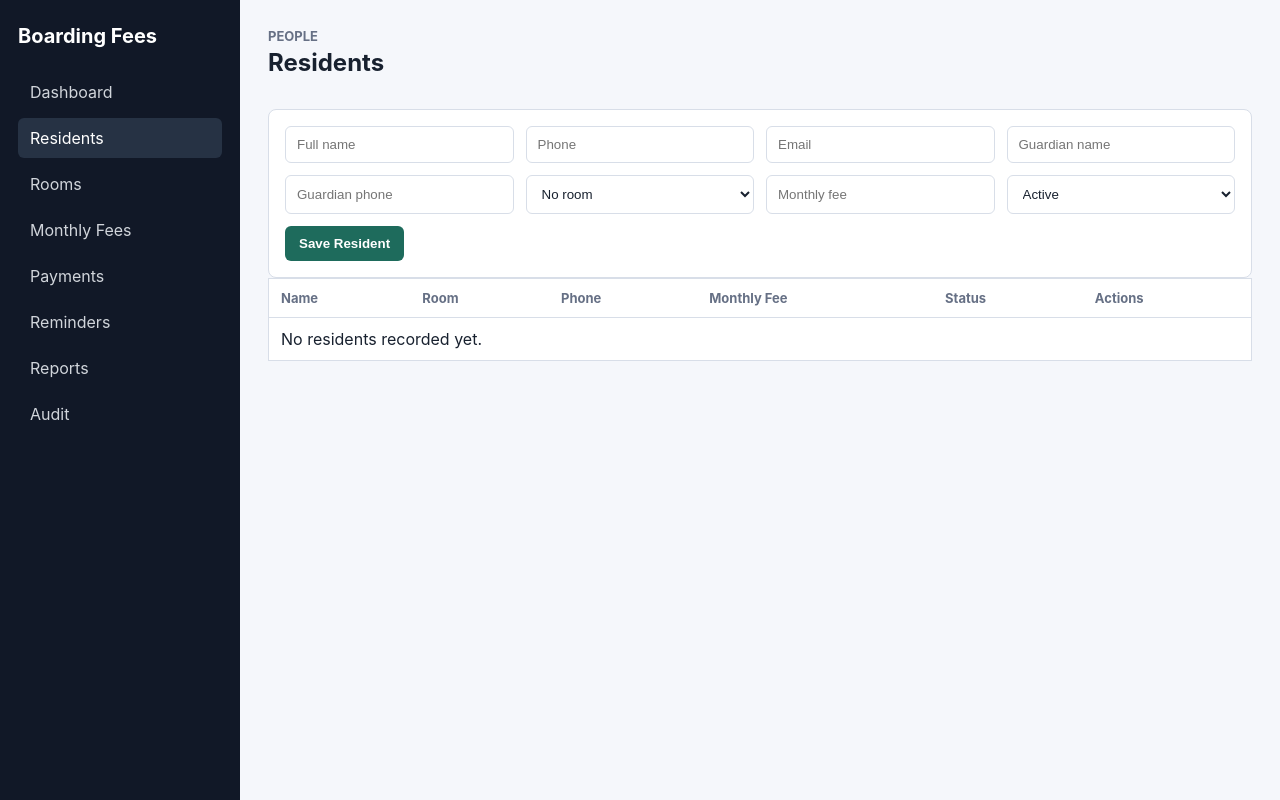
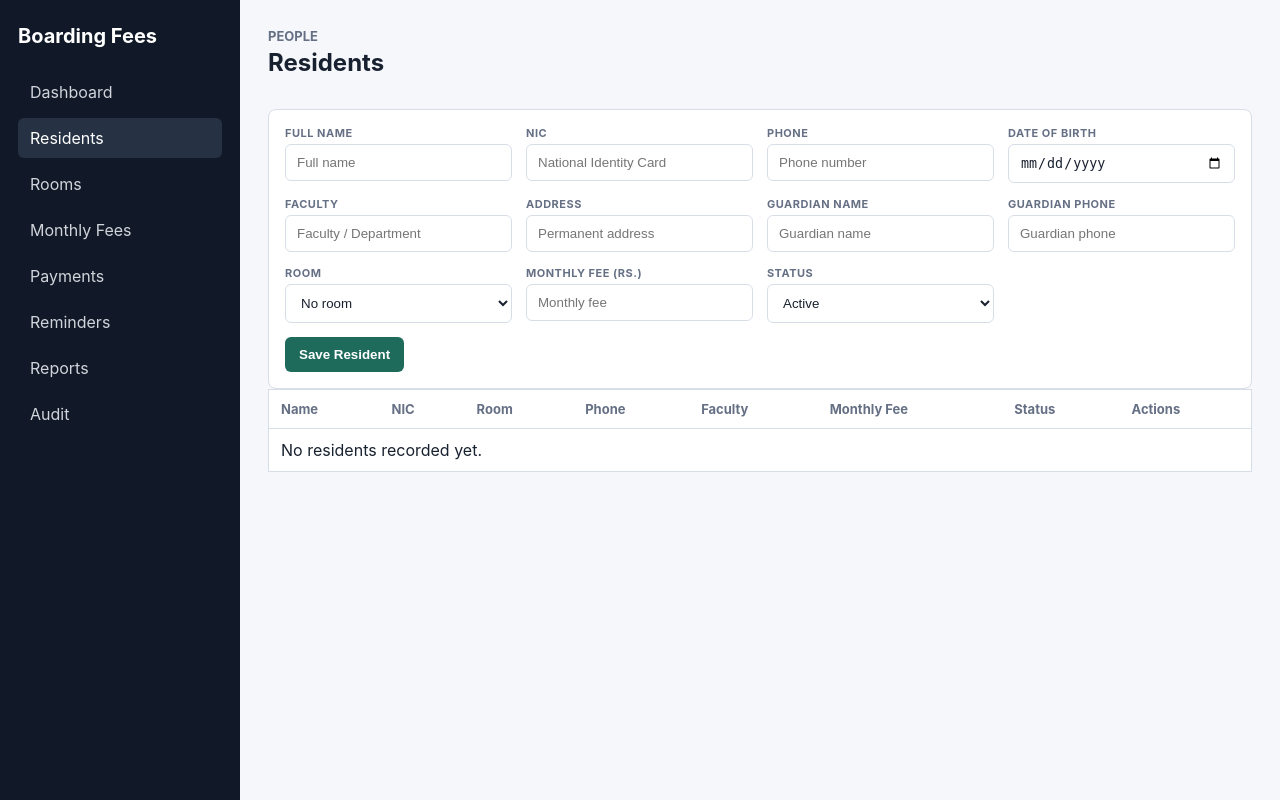
Before and after one commit to chaniru2004/Boarding-Fee-Management-System, a Flask app: page /residents in a window 1280 px wide. Run offline with Flask 3, Linux system fonts and the light colour scheme; data that the repository does not hold is empty; some libraries are stand-ins or nearby versions.

Commit message:
Add resident DOB, NIC, address, faculty; add room edit/delete and fee edit options

```diff
--- a/app.py
+++ b/app.py
@@ -173,35 +173,26 @@ def create_app(test_config: dict | None = None) -> Flask:
         if request.method == "POST":
 
             g.db.execute(
-
                 """
-
-                INSERT INTO residents (full_name, phone, email, guardian_name, guardian_phone, room_id, monthly_fee, status)
-
-                VALUES (%s, %s, %s, %s, %s, %s, %s, %s)
-
+                INSERT INTO residents (
+                    full_name, phone, nic, date_of_birth, address, faculty,
+                    guardian_name, guardian_phone, room_id, monthly_fee, status
+                )
+                VALUES (%s, %s, %s, %s, %s, %s, %s, %s, %s, %s, %s)
                 """,
-
                 (
-
                     request.form["full_name"].strip(),
-
                     request.form.get("phone", "").strip(),
-
-                    request.form.get("email", "").strip(),
-
+                    request.form.get("nic", "").strip(),
+                    request.form.get("date_of_birth") or None,
+                    request.form.get("address", "").strip(),
+                    request.form.get("faculty", "").strip(),
                     request.form.get("guardian_name", "").strip(),
-
                     request.form.get("guardian_phone", "").strip(),
-
                     value_or_none(request.form.get("room_id")),
-
                     decimal_string(request.form.get("monthly_fee", "0")),
-
                     request.form.get("status", "Active"),
-
                 ),
-
             )
 
             g.db.commit()
@@ -239,41 +230,26 @@ def create_app(test_config: dict | None = None) -> Flask:
         if request.method == "POST":
 
             g.db.execute(
-
                 """
-
                 UPDATE residents
-
-                SET full_name = %s, phone = %s, email = %s, guardian_name = %s, guardian_phone = %s,
-
-                    room_id = %s, monthly_fee = %s, status = %s
-
+                SET full_name = %s, phone = %s, nic = %s, date_of_birth = %s, address = %s, faculty = %s,
+                    guardian_name = %s, guardian_phone = %s, room_id = %s, monthly_fee = %s, status = %s
                 WHERE id = %s
-
                 """,
-
                 (
-
                     request.form["full_name"].strip(),
-
                     request.form.get("phone", "").strip(),
-
-                    request.form.get("email", "").strip(),
-
+                    request.form.get("nic", "").strip(),
+                    request.form.get("date_of_birth") or None,
+                    request.form.get("address", "").strip(),
+                    request.form.get("faculty", "").strip(),
                     request.form.get("guardian_name", "").strip(),
-
                     request.form.get("guardian_phone", "").strip(),
-
                     value_or_none(request.form.get("room_id")),
-
                     decimal_string(request.form.get("monthly_fee", "0")),
-
                     request.form.get("status", "Active"),
-
                     resident_id,
-
                 ),
-
             )
 
             g.db.commit()
@@ -371,6 +347,44 @@ def create_app(test_config: dict | None = None) -> Flask:
 
         return render_template("rooms.html", active="rooms", rooms=rows)
 
+    @app.route("/rooms/<int:room_id>/edit", methods=["GET", "POST"])
+    def edit_room(room_id: int):
+        room = get_one("SELECT * FROM rooms WHERE id = %s", (room_id,))
+        if request.method == "POST":
+            room_number = request.form["room_number"].strip()
+            floor = request.form.get("floor", "").strip()
+            capacity = int(request.form.get("capacity") or 1)
+            notes = request.form.get("notes", "").strip()
+            g.db.execute(
+                """
+                UPDATE rooms
+                SET room_number = %s, floor = %s, capacity = %s, notes = %s
+                WHERE id = %s
+                """,
+                (room_number, floor, capacity, notes, room_id),
+            )
+            log_audit("UPDATE", "rooms", str(room_id), room["room_number"], f"Updated room {room_number}")
+            g.db.commit()
+            flash(f"Room '{room_number}' updated successfully.", "success")
+            return redirect(url_for("rooms"))
+
+        occupied_count = g.db.execute(
+            "SELECT COUNT(*) AS count FROM residents WHERE room_id = %s AND status = 'Active'",
+            (room_id,),
+        ).fetchone()["count"]
+        return render_template("room_form.html", active="rooms", room=room, occupied=occupied_count)
+
+    @app.route("/rooms/<int:room_id>/delete", methods=["POST"])
+    def delete_room(room_id: int):
+        room = get_one("SELECT * FROM rooms WHERE id = %s", (room_id,))
+        with g.db.cursor() as cur:
+            cur.execute("UPDATE residents SET room_id = NULL WHERE room_id = %s", (room_id,))
+            cur.execute("DELETE FROM rooms WHERE id = %s", (room_id,))
+        log_audit("DELETE", "rooms", str(room_id), room["room_number"], "Deleted room; unassigned associated residents")
+        g.db.commit()
+        flash(f"Room '{room['room_number']}' deleted successfully.", "success")
+        return redirect(url_for("rooms"))
+
     @app.route("/fees", methods=["GET", "POST"])
 
     def fees():
@@ -410,6 +424,37 @@ def create_app(test_config: dict | None = None) -> Flask:
         refresh_all_statuses(month)
 
         return render_template("fees.html", active="fees", month=month, fees=fee_rows(month))
+
+    @app.route("/fees/<int:fee_id>/edit", methods=["GET", "POST"])
+    def edit_fee(fee_id: int):
+        fee = get_one(
+            """
+            SELECT mf.*, r.full_name, r.phone, r.nic, rooms.room_number
+            FROM monthly_fees mf
+            JOIN residents r ON r.id = mf.resident_id
+            LEFT JOIN rooms ON rooms.id = r.room_id
+            WHERE mf.id = %s
+            """,
+            (fee_id,),
+        )
+        if request.method == "POST":
+            due_date = request.form["due_date"].strip()
+            amount_due = decimal_string(request.form.get("amount_due", "0"))
+            before_val = f"Due: {fee['amount_due']}, Due Date: {fee['due_date']}"
+            after_val = f"Due: {amount_due}, Due Date: {due_date}"
+
+            g.db.execute(
+                "UPDATE monthly_fees SET due_date = %s, amount_due = %s WHERE id = %s",
+                (due_date, amount_due, fee_id),
+            )
+            g.db.commit()
+            update_fee_status(fee_id)
+            log_audit("UPDATE", "monthly_fees", str(fee_id), before_val, after_val)
+            g.db.commit()
+            flash(f"Fee for '{fee['full_name']}' ({fee['month']}) updated successfully.", "success")
+            return redirect(url_for("fees", month=fee["month"]))
+
+        return render_template("fee_form.html", active="fees", fee=fee)
 
     @app.route("/payments", methods=["GET", "POST"])
 
@@ -636,7 +681,7 @@ def create_app(test_config: dict | None = None) -> Flask:
         refresh_all_statuses(month)
         rows = g.db.execute(
             """
-            SELECT mf.*, r.full_name, r.phone, r.email, rooms.room_number
+            SELECT mf.*, r.full_name, r.phone, r.nic, rooms.room_number
             FROM monthly_fees mf
             JOIN residents r ON r.id = mf.resident_id
             LEFT JOIN rooms ON rooms.id = r.room_id
@@ -771,7 +816,13 @@ def init_db() -> None:
 
                 phone TEXT,
 
-                email TEXT,
+                nic TEXT,
+
+                date_of_birth DATE,
+
+                address TEXT,
+
+                faculty TEXT,
 
                 guardian_name TEXT,
 
@@ -854,6 +905,11 @@ def init_db() -> None:
                 created_at TIMESTAMP NOT NULL
 
             );
+
+            ALTER TABLE residents ADD COLUMN IF NOT EXISTS nic TEXT;
+            ALTER TABLE residents ADD COLUMN IF NOT EXISTS date_of_birth DATE;
+            ALTER TABLE residents ADD COLUMN IF NOT EXISTS address TEXT;
+            ALTER TABLE residents ADD COLUMN IF NOT EXISTS faculty TEXT;
 
             """,
 
@@ -1046,7 +1102,7 @@ def fee_rows(month: str):
 
         """
 
-        SELECT mf.*, r.full_name, r.phone, rooms.room_number
+        SELECT mf.*, r.full_name, r.phone, r.nic, rooms.room_number
 
         FROM monthly_fees mf
 
--- a/static/styles.css
+++ b/static/styles.css
@@ -131,11 +131,20 @@ button, .button-link {
   background: #1ebc59;
   color: #ffffff;
 }
+.field-label, label {
+  display: block;
+  font-size: 11px;
+  font-weight: 700;
+  color: var(--muted);
+  text-transform: uppercase;
+  letter-spacing: 0.5px;
+  margin-bottom: 4px;
+}
 .form-grid {
   display: grid;
-  grid-template-columns: repeat(4, minmax(150px, 1fr));
-  gap: 12px;
-  margin-bottom: 12px;
+  grid-template-columns: repeat(auto-fit, minmax(180px, 1fr));
+  gap: 14px;
+  margin-bottom: 14px;
 }
 .inline-form { display: flex; gap: 8px; align-items: center; }
 .inline-form input { width: auto; }
--- a/templates/dashboard.html
+++ b/templates/dashboard.html
@@ -45,13 +45,16 @@
 
 <h3>Monthly Fee Position</h3>
 <table>
-  <thead><tr><th>Resident</th><th>Room</th><th>Due</th><th>Paid</th><th>Balance</th><th>Status</th></tr></thead>
+  <thead><tr><th>Resident</th><th>Room</th><th>Due</th><th>Paid</th><th>Balance</th><th>Status</th><th>Action</th></tr></thead>
   <tbody>
     {% for fee in fees %}
     <tr>
       <td>{{ fee.full_name }}</td><td>{{ fee.room_number or "-" }}</td>
       <td>Rs. {{ money(fee.amount_due) }}</td><td>Rs. {{ money(fee.amount_paid) }}</td>
       <td>Rs. {{ money(fee.balance) }}</td><td><span class="badge">{{ fee.status }}</span></td>
+      <td class="actions-cell">
+        <a class="button-link button-sm" href="{{ url_for('edit_fee', fee_id=fee.id) }}">Edit</a>
+      </td>
     </tr>
     {% endfor %}
   </tbody>
--- a/templates/reminders.html
+++ b/templates/reminders.html
@@ -10,7 +10,7 @@
       <th>Resident</th>
       <th>Room</th>
       <th>Phone</th>
-      <th>Email</th>
+      <th>NIC</th>
       <th>Balance</th>
       <th>Status</th>
       <th>WhatsApp Notice</th>
@@ -22,11 +22,11 @@
       <td>{{ row.full_name }}</td>
       <td>{{ row.room_number or "-" }}</td>
       <td>{{ row.phone or "-" }}</td>
-      <td>{{ row.email or "-" }}</td>
+      <td>{{ row.nic or "-" }}</td>
       <td>Rs. {{ money(row.balance) }}</td>
       <td><span class="badge">{{ row.status }}</span></td>
       <td>
-        <a href="{{ row.whatsapp_url }}" target="_blank" rel="noopener noreferrer" class="whatsapp-btn" title="Open WhatsApp with pre-filled notice">
+        <a href="{{ row.whatsapp_url }}" target="_blank" rel="noopener noreferrer" class="whatsapp-btn" title="Open WhatsApp with pre-filled reminder message">
           Send WhatsApp Notice
         </a>
       </td>
--- a/templates/residents.html
+++ b/templates/residents.html
@@ -3,23 +3,70 @@
 <section class="page-head"><div><p class="eyebrow">People</p><h2>Residents</h2></div></section>
 <form class="panel" method="post">
   <div class="form-grid">
-    <input name="full_name" placeholder="Full name" required>
-    <input name="phone" placeholder="Phone">
-    <input name="email" placeholder="Email">
-    <input name="guardian_name" placeholder="Guardian name">
-    <input name="guardian_phone" placeholder="Guardian phone">
-    <select name="room_id"><option value="">No room</option>{% for room in rooms %}<option value="{{ room.id }}">{{ room.room_number }}</option>{% endfor %}</select>
-    <input name="monthly_fee" type="number" step="0.01" placeholder="Monthly fee" required>
-    <select name="status"><option>Active</option><option>Inactive</option></select>
+    <div>
+      <label class="field-label">Full Name</label>
+      <input name="full_name" placeholder="Full name" required>
+    </div>
+    <div>
+      <label class="field-label">NIC</label>
+      <input name="nic" placeholder="National Identity Card" required>
+    </div>
+    <div>
+      <label class="field-label">Phone</label>
+      <input name="phone" placeholder="Phone number">
+    </div>
+    <div>
+      <label class="field-label">Date of Birth</label>
+      <input name="date_of_birth" type="date">
+    </div>
+    <div>
+      <label class="field-label">Faculty</label>
+      <input name="faculty" placeholder="Faculty / Department">
+    </div>
+    <div>
+      <label class="field-label">Address</label>
+      <input name="address" placeholder="Permanent address">
+    </div>
+    <div>
+      <label class="field-label">Guardian Name</label>
+      <input name="guardian_name" placeholder="Guardian name">
+    </div>
+    <div>
+      <label class="field-label">Guardian Phone</label>
+      <input name="guardian_phone" placeholder="Guardian phone">
+    </div>
+    <div>
+      <label class="field-label">Room</label>
+      <select name="room_id">
+        <option value="">No room</option>
+        {% for room in rooms %}
+        <option value="{{ room.id }}">{{ room.room_number }}</option>
+        {% endfor %}
+      </select>
+    </div>
+    <div>
+      <label class="field-label">Monthly Fee (Rs.)</label>
+      <input name="monthly_fee" type="number" step="0.01" placeholder="Monthly fee" required>
+    </div>
+    <div>
+      <label class="field-label">Status</label>
+      <select name="status">
+        <option>Active</option>
+        <option>Inactive</option>
+      </select>
+    </div>
   </div>
-  <button>Save Resident</button>
+  <button type="submit">Save Resident</button>
 </form>
+
 <table>
   <thead>
     <tr>
       <th>Name</th>
+      <th>NIC</th>
       <th>Room</th>
       <th>Phone</th>
+      <th>Faculty</th>
       <th>Monthly Fee</th>
       <th>Status</th>
       <th>Actions</th>
@@ -28,9 +75,11 @@
   <tbody>
     {% for resident in residents %}
     <tr>
-      <td>{{ resident.full_name }}</td>
+      <td><strong>{{ resident.full_name }}</strong></td>
+      <td>{{ resident.nic or "-" }}</td>
       <td>{{ resident.room_number or "-" }}</td>
       <td>{{ resident.phone or "-" }}</td>
+      <td>{{ resident.faculty or "-" }}</td>
       <td>Rs. {{ money(resident.monthly_fee) }}</td>
       <td><span class="badge">{{ resident.status }}</span></td>
       <td class="actions-cell">
@@ -41,7 +90,7 @@
       </td>
     </tr>
     {% else %}
-    <tr><td colspan="6">No residents recorded yet.</td></tr>
+    <tr><td colspan="8">No residents recorded yet.</td></tr>
     {% endfor %}
   </tbody>
 </table>
```
Also changed, not shown: templates/fee_form.html (added, +51 -0 lines), templates/fees.html (+25 -4 lines), templates/resident_form.html (+55 -8 lines), templates/room_form.html (added, +43 -0 lines), templates/rooms.html (+29 -2 lines), 1 other file.
